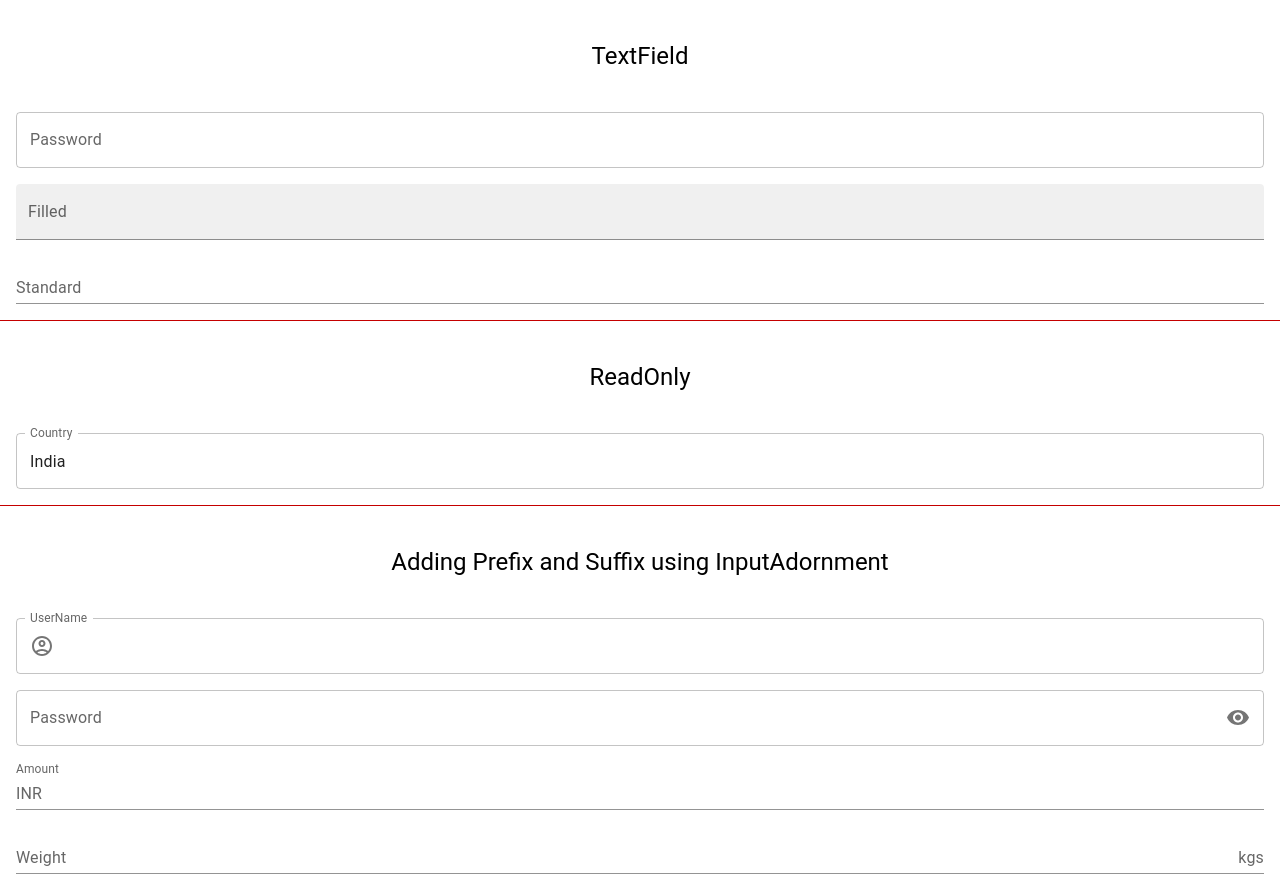
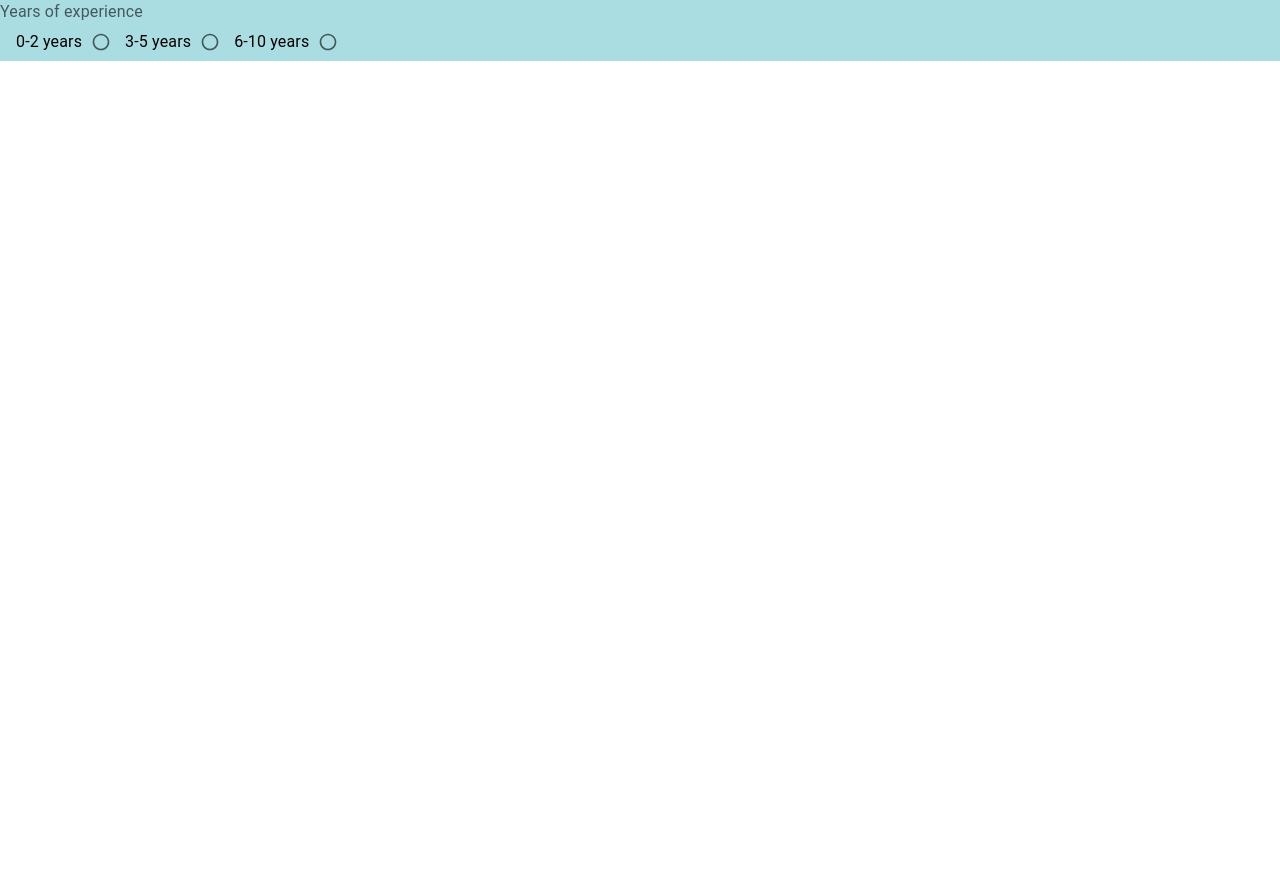
Before and after one commit to geethabathula/muiv5-learnings, a React (Create React App) app: page / in a window 1280 px wide. After the commit the page ends 800 px from the top, so only its background shows below. Built offline with nearby package versions, Linux system fonts and the light colour scheme.

Commit message:
Radio and Select MUI

```diff
--- a/src/App.tsx
+++ b/src/App.tsx
@@ -1,5 +1,7 @@
 import React from "react";
-import TextFieldEx from "./components/TextFieldEx";
+import RadioEx from "./components/RadioEx";
+// import SelectEx from "./components/SelectEx";
+// import TextFieldEx from "./components/TextFieldEx";
 // import TypographyEx from "./components/TypographyEx";
 // import ButtonEx from "./components/ButtonEx";
 
@@ -8,7 +10,9 @@ function App() {
     <div>
       {/* <TypographyEx /> */}
       {/* <ButtonEx /> */}
-      <TextFieldEx />
+      {/* <TextFieldEx /> */}
+      {/* <SelectEx /> */}
+      <RadioEx />
     </div>
   );
 }
--- /dev/null
+++ b/src/components/RadioEx.tsx
@@ -0,0 +1,53 @@
+import { useState } from "react";
+import {
+  Box,
+  FormControl,
+  FormLabel,
+  FormControlLabel,
+  RadioGroup,
+  Radio,
+} from "@mui/material";
+
+export default function RadioEx() {
+  const [value, setValue] = useState("");
+  console.log(value);
+
+  const handleChange = (event: React.ChangeEvent<HTMLInputElement>) => {
+    setValue(event.target.value);
+  };
+  return (
+    <Box sx={{ backgroundColor: "#aadde1" }}>
+      <FormControl>
+        <FormLabel id="job-experience-group-label">
+          Years of experience
+        </FormLabel>
+        <RadioGroup
+          row
+          aria-labelledby="job-experience-group-label"
+          name="job-experience-group"
+          value={value}
+          onChange={handleChange}
+        >
+          <FormControlLabel
+            labelPlacement="start"
+            value="0-2"
+            control={<Radio size="small" color="secondary" />}
+            label="0-2 years"
+          />
+          <FormControlLabel
+            labelPlacement="start"
+            value="3-5"
+            control={<Radio size="small" color="secondary" />}
+            label="3-5 years"
+          />
+          <FormControlLabel
+            labelPlacement="start"
+            value="6-10"
+            control={<Radio size="small" color="secondary" />}
+            label="6-10 years"
+          />
+        </RadioGroup>
+      </FormControl>
+    </Box>
+  );
+}
--- /dev/null
+++ b/src/components/SelectEx.tsx
@@ -0,0 +1,80 @@
+import {
+  Box,
+  Divider,
+  InputLabel,
+  MenuItem,
+  Select,
+  SelectChangeEvent,
+  Stack,
+  TextField,
+  Typography,
+} from "@mui/material";
+import React, { useState } from "react";
+
+function SelectEx() {
+  const [countries, setCountries] = useState<string[]>([]);
+  console.log(countries);
+
+  const handleChange = (event: React.ChangeEvent<HTMLInputElement>) => {
+    const value = event.target.value;
+    setCountries(typeof value === "string" ? value.split(",") : value);
+  };
+  const [age, setAge] = React.useState("");
+
+  const handleAgeChange = (event: SelectChangeEvent) => {
+    setAge(event.target.value as string);
+  };
+
+  return (
+    <>
+      <Stack spacing={3}>
+        <Typography variant="h5" letterSpacing={1}>
+          Drop Down using Text Field with multiple selections using array as
+          state
+        </Typography>
+        <Box width="280px">
+          <TextField
+            label="Select country"
+            select
+            SelectProps={{
+              multiple: true,
+            }}
+            size="small"
+            color="secondary"
+            helperText="Please select your country"
+            value={countries}
+            onChange={handleChange}
+          >
+            <MenuItem value="IN">India</MenuItem>
+            <MenuItem value="US">USA</MenuItem>
+            <MenuItem value="AU">Australia</MenuItem>
+          </TextField>
+        </Box>
+        <Divider color="success"></Divider>
+      </Stack>
+      <Stack spacing={3}>
+        <Typography variant="h5" letterSpacing={1}>
+          Drop Down using Select
+        </Typography>
+        <Box width="280px">
+          <InputLabel id="demo-simple-select-label">Age</InputLabel>
+          <Select
+            fullWidth
+            labelId="demo-simple-select-label"
+            id="demo-simple-select"
+            value={age}
+            label="Age"
+            onChange={handleAgeChange}
+          >
+            <MenuItem value={10}>Ten</MenuItem>
+            <MenuItem value={20}>Twenty</MenuItem>
+            <MenuItem value={30}>Thirty</MenuItem>
+          </Select>
+        </Box>
+        <Divider color="success"></Divider>
+      </Stack>
+    </>
+  );
+}
+
+export default SelectEx;
```
Also changed, not shown: 1 other file (tests, documents, lock files or other folders).
